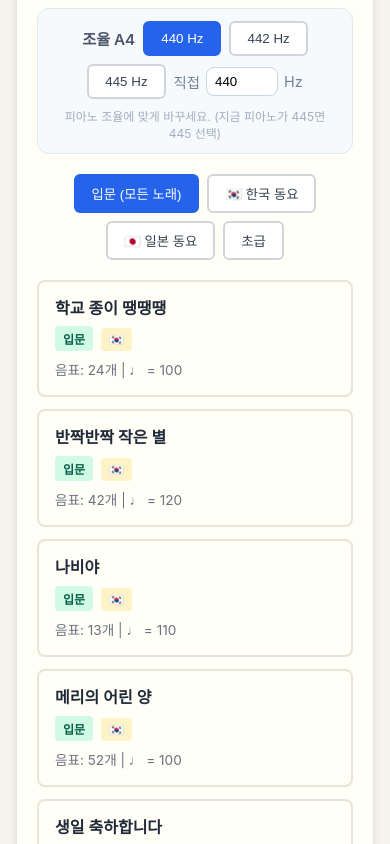
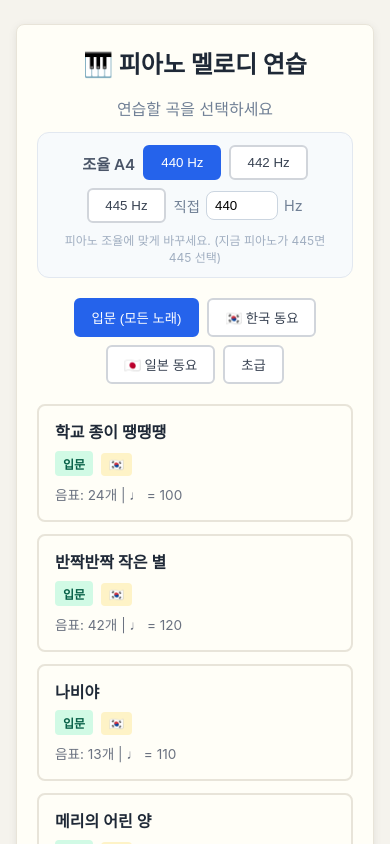
Before and after one commit to Samek86/piano-melody-practice, a React (Vite) app: page / in a window 390 px wide. Built offline with nearby package versions, Linux system fonts and the light colour scheme.

Commit message:
Fix portrait song-select top clipping under notch
Center-justified tall content was clipped by overflow:hidden; start from the top with extra safe-area padding so title and A4 tuning stay visible on iPhone portrait.

```diff
--- a/src/styles/app.css
+++ b/src/styles/app.css
@@ -34,12 +34,15 @@ body {
   display: flex;
   flex-direction: column;
   align-items: center;
-  justify-content: center;
+  justify-content: flex-start;
+  overflow-x: hidden;
+  overflow-y: auto;
+  -webkit-overflow-scrolling: touch;
   padding: 20px;
   padding-left: max(20px, env(safe-area-inset-left));
   padding-right: max(20px, env(safe-area-inset-right));
-  padding-top: max(20px, env(safe-area-inset-top));
-  padding-bottom: max(20px, env(safe-area-inset-bottom));
+  padding-top: max(20px, calc(env(safe-area-inset-top, 0px) + 12px));
+  padding-bottom: max(20px, env(safe-area-inset-bottom, 0px));
 }
 
 .card {
@@ -398,7 +401,7 @@ h2 {
 
   .song-grid {
     grid-template-columns: 1fr;
-    max-height: calc(100vh - 200px);
+    max-height: none;
   }
 
   .card {
@@ -407,11 +410,12 @@ h2 {
   }
 
   .container {
+    justify-content: flex-start;
     padding: 16px;
-    padding-left: max(16px, env(safe-area-inset-left));
-    padding-right: max(16px, env(safe-area-inset-right));
-    padding-top: max(16px, env(safe-area-inset-top));
-    padding-bottom: max(16px, env(safe-area-inset-bottom));
+    padding-left: max(16px, env(safe-area-inset-left, 0px));
+    padding-right: max(16px, env(safe-area-inset-right, 0px));
+    padding-top: max(16px, calc(env(safe-area-inset-top, 0px) + 16px));
+    padding-bottom: max(16px, env(safe-area-inset-bottom, 0px));
   }
 
   .key {
@@ -627,3 +631,20 @@ h2 {
   height: 100%;
   min-height: inherit;
 }
+
+
+/* portrait-safe-song-select: keep tuning/header below notch */
+@media (orientation: portrait) {
+  .container {
+    justify-content: flex-start;
+    padding-top: max(24px, calc(env(safe-area-inset-top, 0px) + 20px));
+  }
+
+  .container > .card {
+    margin-top: 0;
+  }
+
+  .container h1 {
+    margin-top: 0;
+  }
+}
```
